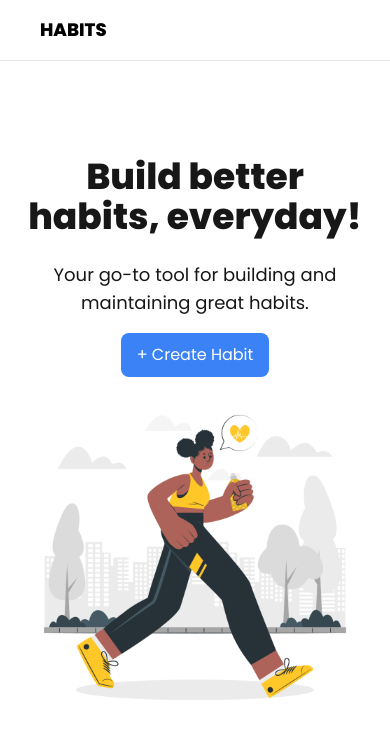
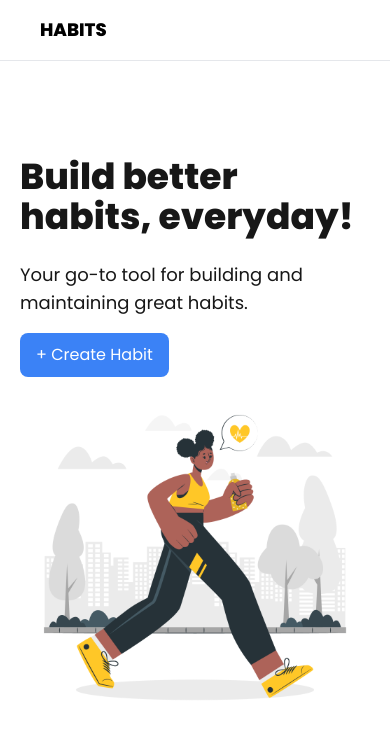
Before and after one commit to gyimadu/habit-tracker, a Next.js app: page / in a window 390 px wide. Shown: the top 738 px of the page. Built offline with nearby package versions, Linux system fonts and the light colour scheme.

Commit message:
text-alignment to left

```diff
--- a/src/app/page.tsx
+++ b/src/app/page.tsx
@@ -60,7 +60,7 @@ export default function Home() {
       <main className="container mx-auto p-5 max-w-7xl">
 
         <div className="flex flex-col md:flex-row items-center justify-center h-screen mb-10 text-center">
-          <div className="text-center md:text-left">
+          <div className="text-left">
             <h1 className="text-4xl md:text-5xl font-bold mb-6">Build better habits, everyday!</h1>
             <p className="text-lg md:text-xl mb-4">Your go-to tool for building and maintaining great habits.</p>
 
```
